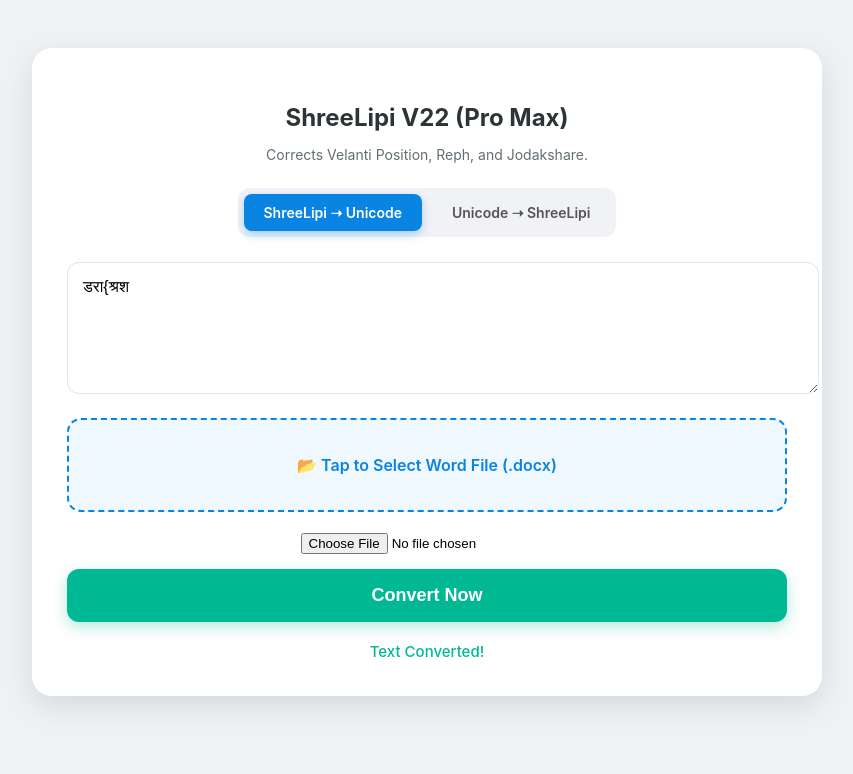
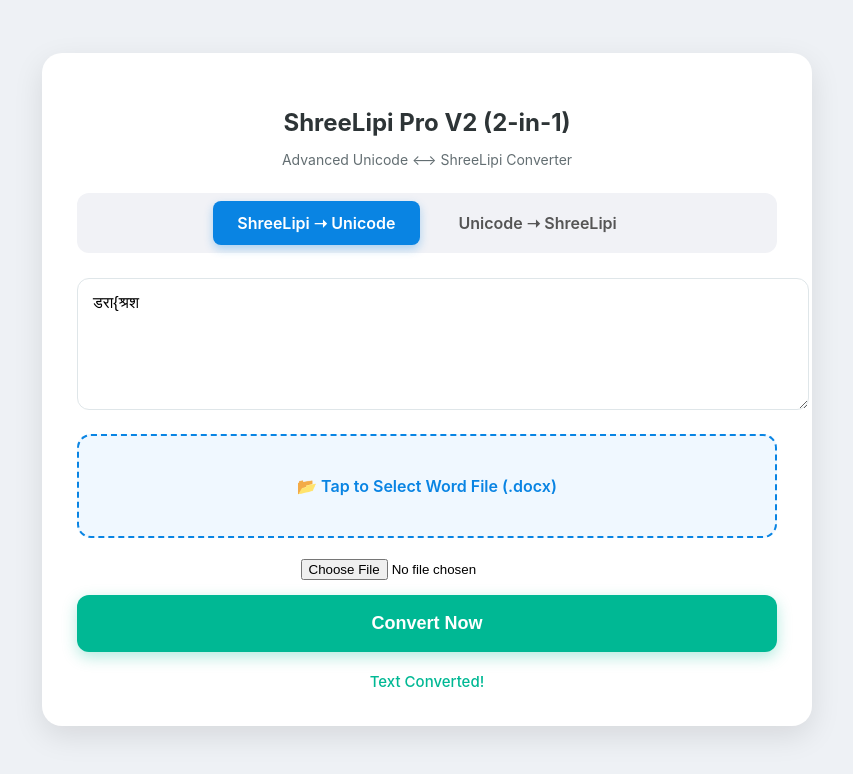
Before and after one commit to rohanborsa6600-tech/Bhai-app, a plain HTML site: page index.html in a window 1280 px wide. Both pictures are taken after typing "Sample" into the empty fields and a click on the button "Convert Now". Shown: the whole page, without its empty margins (213-1066 px from the left). Drawn offline with nearby package versions, Linux system fonts and the light colour scheme.

Commit message:
Update index.html

```diff
--- a/index.html
+++ b/index.html
@@ -3,22 +3,21 @@
 <head>
     <meta charset="UTF-8">
     <meta name="viewport" content="width=device-width, initial-scale=1.0">
-    <title>ShreeLipi V22 (Pro Max)</title>
+    <title>ShreeLipi Pro V2 (Perfect 2-way)</title>
     <script src="https://cdnjs.cloudflare.com/ajax/libs/jszip/3.10.1/jszip.min.js"></script>
 
     <style>
-        body { font-family: -apple-system, sans-serif; background: #eef2f5; text-align: center; padding: 20px; }
-        .card { background: white; max-width: 720px; margin: 20px auto; padding: 35px; border-radius: 20px; box-shadow: 0 10px 30px rgba(0,0,0,0.1); }
+        body { font-family: -apple-system, sans-serif; background: #eef1f5; text-align: center; padding: 20px; }
+        .card { background: white; max-width: 700px; margin: 25px auto; padding: 35px; border-radius: 20px; box-shadow: 0 10px 30px rgba(0,0,0,0.1); }
         h2 { color: #2d3436; margin-bottom: 5px; }
         p { color: #636e72; font-size: 14px; margin-bottom: 25px; }
 
-        /* Toggle Switch */
         .mode-selector {
-            display: flex; justify-content: center; gap: 10px; margin-bottom: 25px;
-            background: #f1f2f6; padding: 6px; border-radius: 12px; width: fit-content; margin-left: auto; margin-right: auto;
+            display: flex; justify-content: center; gap: 15px; margin-bottom: 25px;
+            background: #f1f2f6; padding: 8px; border-radius: 12px;
         }
         .radio-label {
-            padding: 10px 20px; cursor: pointer; border-radius: 8px; font-weight: 600; color: #555; transition: 0.2s; font-size: 14px;
+            padding: 12px 24px; cursor: pointer; border-radius: 8px; font-weight: 600; color: #555; transition: 0.2s;
         }
         input[type="radio"] { display: none; }
         input[type="radio"]:checked + .radio-label {
@@ -27,7 +26,7 @@
 
         .upload-area {
             border: 2px dashed #0984e3; background: #f0f8ff; color: #0984e3;
-            padding: 35px; border-radius: 14px; font-weight: 600; cursor: pointer;
+            padding: 40px; border-radius: 14px; font-weight: 600; cursor: pointer;
             display: block; margin-bottom: 20px;
         }
         textarea {
@@ -35,7 +34,7 @@
             font-size: 16px; margin-bottom: 20px; font-family: 'Arial Unicode MS', sans-serif;
         }
         button {
-            background: #00b894; color: white; border: none; padding: 16px; width: 100%;
+            background: #00b894; color: white; border: none; padding: 18px; width: 100%;
             border-radius: 12px; font-size: 18px; font-weight: 600; cursor: pointer;
             box-shadow: 0 5px 15px rgba(0, 184, 148, 0.3);
         }
@@ -46,8 +45,8 @@
 <body>
 
     <div class="card">
-        <h2>ShreeLipi V22 (Pro Max)</h2>
-        <p>Corrects Velanti Position, Reph, and Jodakshare.</p>
+        <h2>ShreeLipi Pro V2 (2-in-1)</h2>
+        <p>Advanced Unicode ⟷ ShreeLipi Converter</p>
 
         <div class="mode-selector">
             <input type="radio" id="modeSL" name="mode" value="sl2uni" checked>
@@ -57,7 +56,7 @@
             <label for="modeUni" class="radio-label">Unicode ➝ ShreeLipi</label>
         </div>
 
-        <textarea id="inputText" placeholder="Type here to test (e.g. सृष्टी, परि)..."></textarea>
+        <textarea id="inputText" placeholder="Paste text here to test..."></textarea>
 
         <label for="fileInput" class="upload-area">
             📂 Tap to Select Word File (.docx)
@@ -70,13 +69,13 @@
     </div>
 
     <script>
-        // --- 1. MAPPING DATA ---
+        // --- DATASETS (V21 Basis) ---
         const shreelipi_list = ['…','b','ÿ','Ä','@','Q´','u','ª','}','[','p','H','³','I','»','J','½','K','M','À','N','µO','O','µÁ','Á','P','Q','R','¶S','S','¶T','T','U','Ê','W','Ï','V','Ë','Y','Ü','X','Z','Ý','’','â','n','ß','^','ä','~','ã','‘','å','¶','a','c','ë','d','ì','e','û','í','f','î','g','ñ','h','j','ú','k','Ô','Û','Ú','à','Þ','Q­','º$','Ì','Ð','Õ','l','Îm','¸','„','ˆ','œ','Å','Am¡','Amo','Am|','Am','A','B©','B','C','D','Eo','E','F','m°','mo','m|','o','|','m¡','m¢','¡','¢','m','r','s','t','w','þ','y','§','±','•','¥','²','Ñ','«','é','ê','&','$','>','µ', 'G', 'L', 'v', 'x', '%', '=', '(', ')', '÷', '£', '¾', '¨', 'Æ', 'Ç', 'Î', 'Ï', 'ü', 'ö', '0', '1', '2', '3', '4', '5', '6', '7', '8', '9'];
 
         const unicode_list = ['ः',"ल","ू","ञ्",'ऽ','ट्र','©','©ं','{©','{','{',"क",'क्',"ख",'ख्',"ग",'ग्',"घ",'च','च्','छ','ज़','ज','ज़्','ज्','झ',"ट","ठ",'ड़',"ड",'ढ़','ढ',"ण",'ण्',"थ",'थ्',"त",'त्',"ध",'ध्',"द","न",'न्',"फ",'फ्',"प",'प्',"भ",'भ्',"ब",'ब्',"म",'म्',"य","र","ल",'ल्',"व",'व्',"श",'श्','श्',"ष",'ष्',"स",'स्',"ह",'क्ष','क्ष्','ज्ञ','द्द','द्व','द्य','प्र','न्न','ट्र','क्त','त्र','द्र','द्ध','श्र','त्त','क्क','ल्ल','ह्व','श्व','ट्ट','औ','ओ','ओं','आ','अ','ई','इ','उ','ऊ','ऐ','ए','ऋ','ॉ',"ो","ों","े","ें","ौ","ौं","ै",'ैं',"ा","ी","ी","ीं","ु",'ु',"ू",'ं','ँ','ः','ृ','्','दृ','्र','रु','रू','।','।','','', 'ज', 'ध', 'ै', 'ॅ', 'ॄ', '.', '(', ')', 'ह्म', 'ी', 'ग्न', '्य', 'र्‍', 'ष्ट', 'त्त', 'क्त', 'श्च', 'ं', '०', '१', '२', '३', '४', '५', '६', '७', '८', '९'];
 
         // Dictionary for SL -> Uni
-        const sl_dictionary = [
+        const dictionary = [
             { wrong: 'सकळळी', right: 'सकळी' }, { wrong: 'रत्नाकळर', right: 'रत्नाकर' },
             { wrong: 'मह्णौळनि', right: 'म्हणौनि' }, { wrong: 'निश्चयात्मकळ', right: 'निश्चयात्मक' },
             { wrong: 'टी◌कळा', right: 'टीका' }, { wrong: 'टीकाकळारी', right: 'टीकाकारी' },
@@ -84,11 +83,18 @@
         ];
 
         // Prepare Reverse Map (Uni -> SL)
+        // Ensure critical missing characters are mapped manually
         let reverseMap = [];
-        // Manual overrides for Reverse
-        reverseMap.push({ u: 'ृ', s: '•' });
-        reverseMap.push({ u: 'ं', s: 'ö' });
+        // Add specific overrides first
+        reverseMap.push({ u: 'ृ', s: '•' }); // Rukara (V22 Fix)
+        reverseMap.push({ u: 'ि', s: '{' }); // Velanti (Placeholder)
+        reverseMap.push({ u: 'ं', s: 'ö' }); // Anuswar
+        reverseMap.push({ u: 'त्र', s: 'º$' }); // Tra
+        reverseMap.push({ u: 'प्र', s: 'Ú' }); // Pra
+        reverseMap.push({ u: 'द्य', s: 'Û' }); // Dya
+        reverseMap.push({ u: 'श्च', s: 'ü' }); // Sch
 
+        // Add standard list
         for(let i=0; i<unicode_list.length; i++) {
             if(unicode_list[i] && shreelipi_list[i]) {
                 reverseMap.push({ u: unicode_list[i], s: shreelipi_list[i] });
@@ -96,7 +102,7 @@
         }
         reverseMap.sort((a, b) => b.u.length - a.u.length);
 
-        // --- 2. LOGIC: ShreeLipi -> Unicode ---
+        // --- CONVERSION: SL -> Unicode ---
         function convertSLtoUni(text) {
             let res = text;
             res = res.replace(/\{i>/g, "ष्टि"); res = res.replace(/\{Î/g, "त्ति"); res = res.replace(/\{Ï/g, "क्ति");
@@ -105,6 +111,7 @@
             res = res.split('|').join('ा'); res = res.split('¦').join('ा'); res = res.split('$').join('ळ');
             res = res.split('£').join('ी'); res = res.split('i').join('ी'); res = res.split('¨').join('');
 
+            // Velanti Swap
             let pos_curly = res.indexOf("{");
             while (pos_curly !== -1) {
                 if (pos_curly + 1 < res.length) {
@@ -122,14 +129,17 @@
                 pos_grt = res.indexOf(">", pos_grt + 1);
             }
 
+            // Main Map
             for (let i = 0; i < shreelipi_list.length; i++) {
                 if (shreelipi_list[i] && unicode_list[i]) res = res.split(shreelipi_list[i]).join(unicode_list[i]);
             }
 
-            res = res.replace(/o/g, "िं");
+            // Post Fixes
+            res = res.replace(/o/g, "िं"); // Matra fix
             res = res.split('भा©').join('र्भा');
             res = res.split('वा©').join('र्वा');
 
+            // Rafar Logic
             const matras = "ािीुूृेैोौंःँॅ";
             let pos_reph = res.indexOf("©");
             while (pos_reph > 0) {
@@ -141,50 +151,39 @@
                 pos_reph = res.indexOf("©");
             }
 
+            // Dictionary Clean
             res = res.replace(/◌/g, '');
-            sl_dictionary.forEach(item => { res = res.replace(new RegExp(item.wrong, 'g'), item.right); });
+            dictionary.forEach(item => { res = res.replace(new RegExp(item.wrong, 'g'), item.right); });
             res = res.replace(/ळळ/g, 'ळ'); res = res.replace(/ळळी/g, 'ळी');
+
             return res;
         }
 
-        // --- 3. LOGIC: Unicode -> ShreeLipi (Pro Max) ---
+        // --- CONVERSION: Unicode -> SL (Improved) ---
         function convertUnitoSL(text) {
             let res = text;
 
-            // A. Smart Reph Logic (Moves 'र्' to end of syllable)
-            // Matches Reph (\u0930\u094d) followed by Cluster (Consonants + Halants) + Optional Matras
+            // 1. Reph Logic (Move 'र्' to end of cluster)
+            // Finds 'र्' followed by a Consonant Cluster (Consonant + Halant + Consonant...)
+            // Matches: \u0930\u094d (Reph) followed by ONE or MORE Consonants/Halants + Optional Matras
+            // Example: र् + भ + ा = भ + ा + ©
             res = res.replace(/\u0930\u094d((?:[\u0915-\u0939]\u094d)*[\u0915-\u0939][\u093e-\u094c]?)/g, "$1\u00a9");
 
-            // B. Smart Velanti Logic (Moves 'ि' to start of syllable)
-            // Matches Cluster + Velanti
+            // 2. Velanti Logic (Swap Position)
+            // Finds (Consonant Cluster) + 'ि'
+            // Moves 'ि' to START of cluster and changes to '{'
+            // Example: क + ि -> {क | प + ् + र + ि -> {प्र
             res = res.replace(/((?:[\u0915-\u0939]\u094d)*[\u0915-\u0939])\u093f/g, "{$1");
 
-            // C. Main Mapping
+            // 3. Main Mapping
             for (let i = 0; i < reverseMap.length; i++) {
                 if (res.includes(reverseMap[i].u)) {
-                    // Split/Join to avoid regex issues with special chars
                     res = res.split(reverseMap[i].u).join(reverseMap[i].s);
                 }
             }
 
-            // D. Post-Processing (Fix Broken Conjuncts)
-            // Fuses separated chars back into specific SL codes
-
-            // 1. Shta (ष्ट -> Sp) - Mapped to 'í¥P' (Sha+Halant+Ta)
-            res = res.replace(/í¥P/g, 'Sp');
-            // 2. Ksha (क्ष -> h) - Mapped to 'h' directly usually, but check
-            res = res.replace(/h¥k/g, 'h'); // If it split
-            // 3. Tra (त्र -> º$)
-            res = res.replace(/V¥¶/g, 'º$'); // Ta + Halant + Ra
-            // 4. Shra (श्र -> Õ)
-            res = res.replace(/ì¥¶/g, 'Õ'); // Sha + Halant + Ra
-            // 5. Dya (द्य -> Û)
-            res = res.replace(/Ü¥å/g, 'Û'); // Da + Halant + Ya
-            // 6. Pra (प्र -> Ú)
-            res = res.replace(/â¥¶/g, 'Ú'); // Pa + Halant + Ra
-
-            // E. Final Cleanup
-            res = res.split('ा').join('|'); // Force Kana to Pipe
+            // 4. Force Kana
+            res = res.split('ा').join('|');
 
             return res;
         }
@@ -205,6 +204,7 @@
             const mode = Array.from(radios).find(r => r.checked).value;
             const textVal = inputTextArea.value;
 
+            // Text Mode
             if(textVal) {
                 inputTextArea.value = (mode === 'sl2uni') ? convertSLtoUni(textVal) : convertUnitoSL(textVal);
                 statusDiv.innerText = "Text Converted!";
@@ -212,7 +212,8 @@
                 return;
             }
 
-            if(fileInput.files.length === 0) { alert("Select a file."); return; }
+            // File Mode
+            if(fileInput.files.length === 0) { alert("Select file first."); return; }
             convertBtn.disabled = true; convertBtn.innerText = "Processing...";
 
             try {
```
